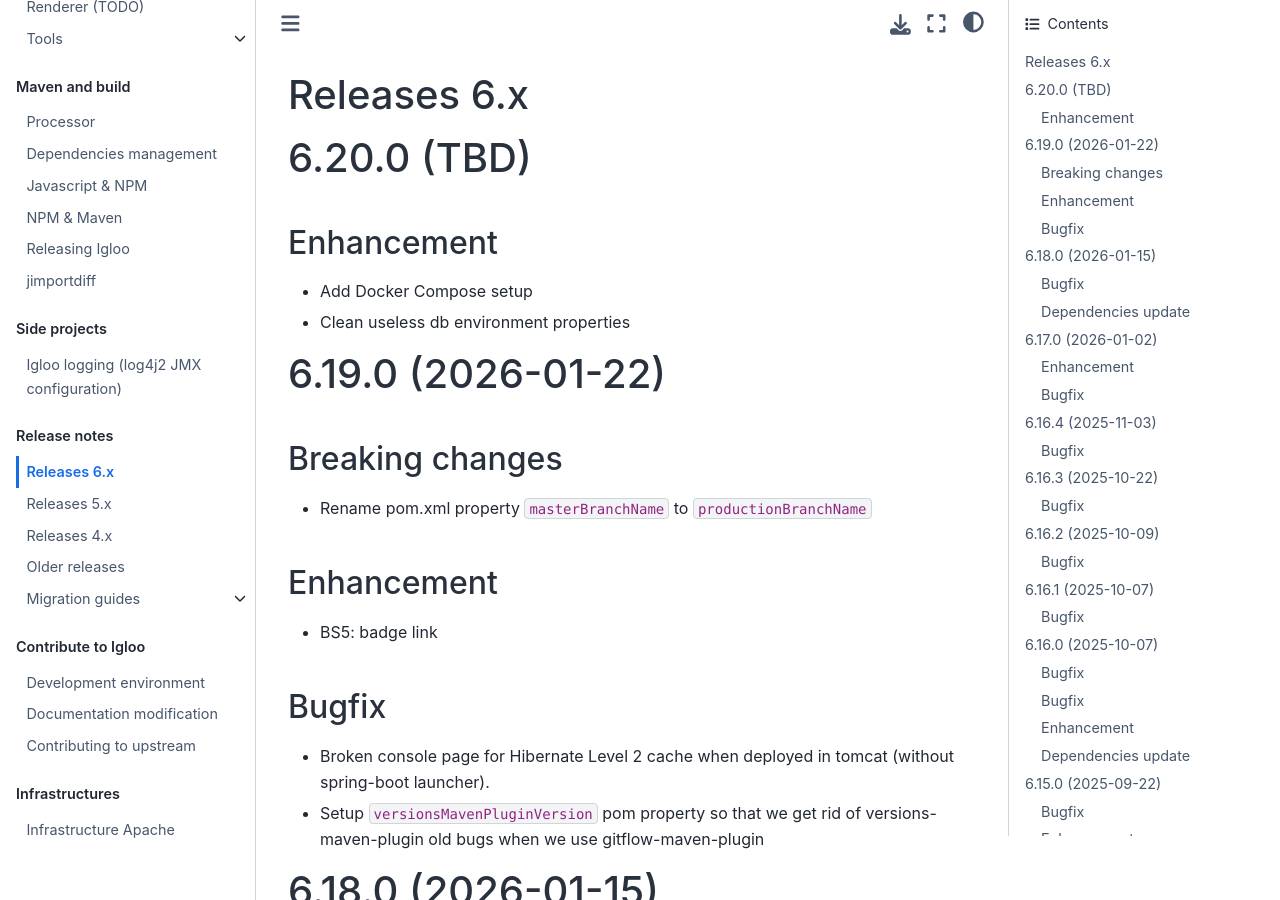
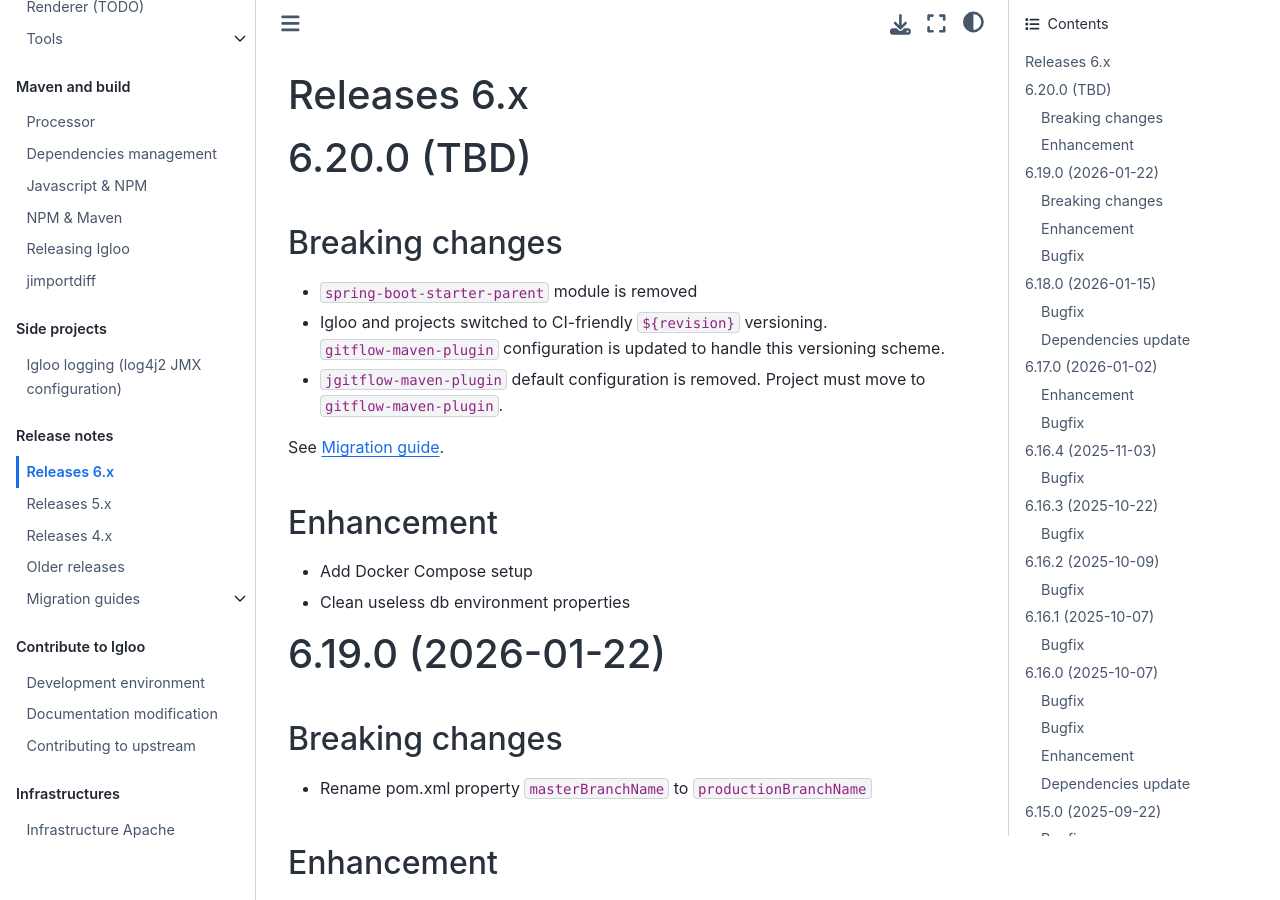
Before and after one commit to igloo-project/igloo-doc, a Sphinx documentation site: the page built from source/release-notes/releases-6.x.md, in a window 1280 px wide and 900 px high. Built offline with Sphinx 7.4.7 and the Sphinx Book theme 1.1.4, drawn with Linux system fonts in a browser that asks for light colours.

Commit message:
changelog 6.20.0

```diff
--- a/source/release-notes/migration/migration.rst
+++ b/source/release-notes/migration/migration.rst
@@ -5,6 +5,7 @@
 .. toctree::
    :maxdepth: 1
 
+   maven-revision.md
    migrating-to-java11.rst
    Migrating-to-1.1.0.rst
    Migrating-to-0.14.md
--- a/source/release-notes/releases-6.x.md
+++ b/source/release-notes/releases-6.x.md
@@ -1,6 +1,17 @@
 # Releases 6.x
 
 # 6.20.0 (TBD)
+
+## Breaking changes
+
+* `spring-boot-starter-parent` module is removed
+* Igloo and projects switched to CI-friendly `${revision}` versioning.
+  `gitflow-maven-plugin` configuration is updated to handle this versioning
+  scheme.
+* `jgitflow-maven-plugin` default configuration is removed. Project must move
+  to `gitflow-maven-plugin`.
+
+See {ref}`Migration guide <maven-revision>`.
 
 ## Enhancement
 
```
Also changed, not shown: source/init/project-init.md (+1 -1 lines), source/release-notes/migration/maven-revision.md (added, +69 -0 lines).
